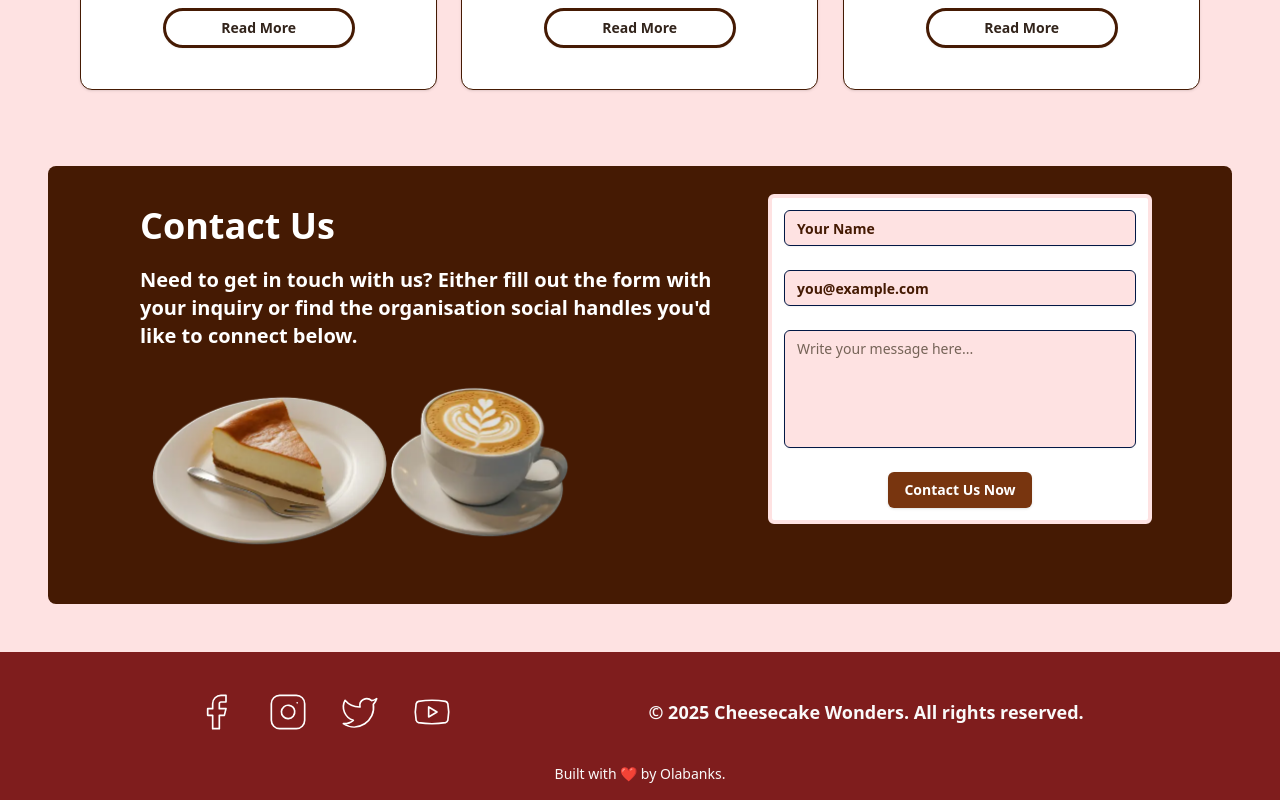
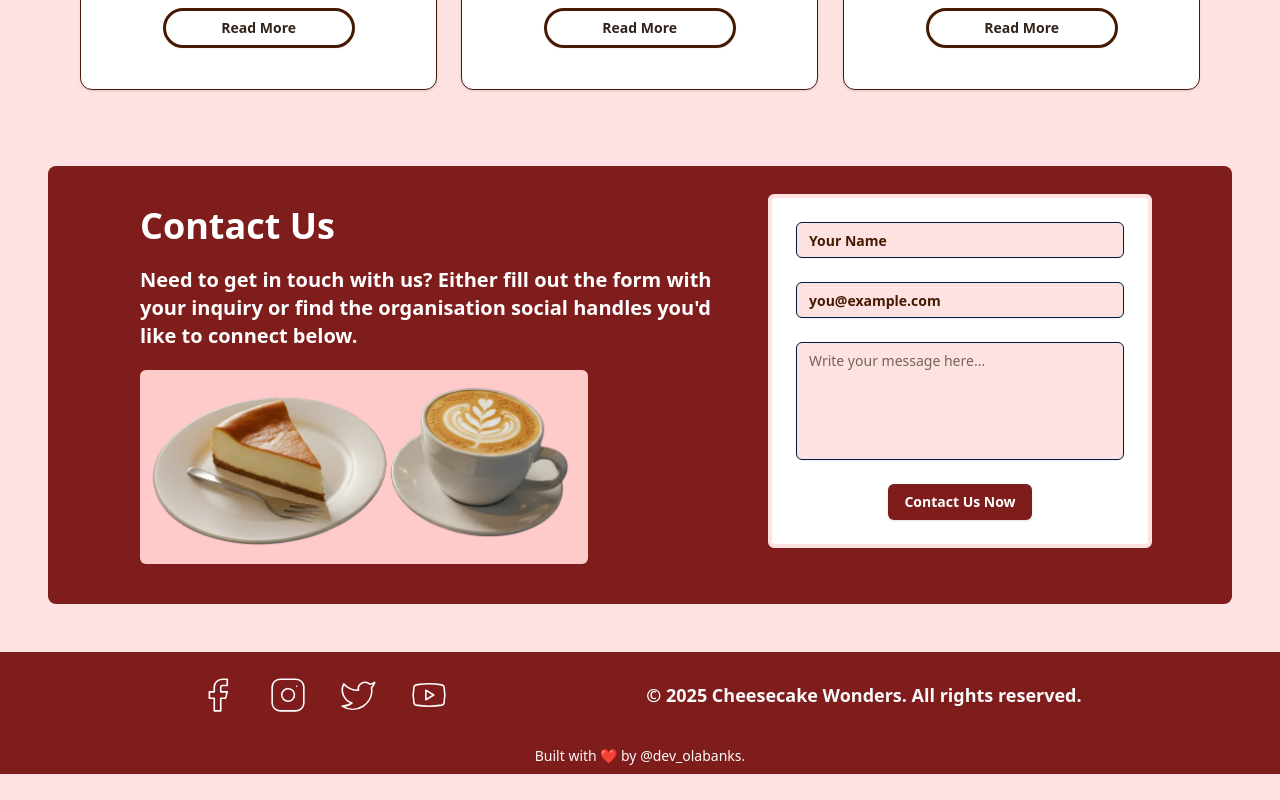
Before and after one commit to BANKOLEDO/cheesecake-wonders, a Next.js app: page / in a window 1280 px wide. Shown: the part 3130-3930 px from the top of the page. After the commit the page ends 3904 px from the top, so only its background shows below. Built offline with nearby package versions, Linux system fonts and the light colour scheme.

Commit message:
fixed styling

```diff
--- a/src/app/globals.css
+++ b/src/app/globals.css
@@ -105,7 +105,7 @@ a {
   }
 
   .icon-width {
-    @apply w-[2.2rem] xsm:w-[2.5rem]
+    @apply w-[2.2rem] xsm:w-[2.4rem]
   }
 
   .image-responsive {
--- a/src/components/layout/Footer.jsx
+++ b/src/components/layout/Footer.jsx
@@ -1,7 +1,7 @@
 
 export default function Footer() {
   return (
-    <footer className="w-full flex bg-red-900 flex-col space-y-2 text-primary-foreground py-4">
+    <footer className="w-full flex bg-red-900 flex-col space-y-2 text-primary-foreground pb-2">
         <div className="w-full flex flex-col lg:flex-row lg:justify-evenly items-center space-y-6 lg:space-y-0 text-primary-foreground py-6">
           <ul className="flex flex-row items-center justify-center gap-8">
             <li>
@@ -21,7 +21,7 @@ export default function Footer() {
             <p className="text-xs xsm:text-sm md:text-lg">© 2025 Cheesecake Wonders. All rights reserved.</p>
         </div>
       </div>
-      <p className="text-xs md:text-sm text-center mt-2 lg:mt-0">Built with &#10084; by Olabanks.</p>
+      <p className="text-xs md:text-sm text-center mt-2 lg:mt-0">Built with &#10084; by <a href="https://x.com/dev_olabanks" target="blank">@dev_olabanks</a>.</p>
     </footer>
   );
 }
--- a/src/components/sections/ContactSection.jsx
+++ b/src/components/sections/ContactSection.jsx
@@ -9,7 +9,7 @@ export default function ContactSection() {
   return (
     <motion.section
       id="contact"
-      className="scroll-mt-20 bg-primary px-6 sm:px-6 md:px-10 lg:px-20 text-center py-7 flex flex-col md:flex-row justify-center items-center gap-3 md:items-start md:justify-center mx-5 sm:mx-8 md:mx-10 xl:mx-12 2xl:mx-auto lg:justify-evenly rounded-lg"
+      className="scroll-mt-20 bg-red-900 px-6 sm:px-6 md:px-10 lg:px-20 text-center py-7 flex flex-col md:flex-row justify-center items-center gap-3 md:items-start md:justify-center mx-5 sm:mx-8 md:mx-10 xl:mx-12 2xl:mx-auto lg:justify-evenly rounded-lg"
       initial={{ opacity: 0, y: 50 }}
       whileInView={{ opacity: 1, y: 0 }}
       transition={{ duration: 1, ease: "easeOut" }}
@@ -34,17 +34,17 @@ export default function ContactSection() {
         <img
           src="/images/contact-cheesecake.webp"
           alt="Contact Cheesecake"
-          className="hidden md:flex w-full max-w-md mb-6 md:mb-0"
+          className="hidden md:flex w-full bg-red-200 rounded-md max-w-md mb-6 md:mb-0"
         />
       </motion.div>
 
       {/* Right Form */}
       <motion.form
-        className="w-full bg-card max-w-sm mx-auto xl:mx-0 p-3 grid gap-6 border-4 border-background rounded-md"
+        className="w-full bg-card max-w-sm mx-auto xl:mx-0 p-6 grid gap-6 border-4 border-background rounded-md"
         initial={{ opacity: 0, x: 50 }}
         whileInView={{ opacity: 1, x: 0 }}
         transition={{ duration: 1, ease: "easeOut", delay: 0.4 }}
-        viewport={{ once: false, amount: 0.2 }} // 👈 repeats as well
+        viewport={{ once: false, amount: 0.2 }} // repeats
       >
         {/* Name */}
         <div className="flex flex-col">
@@ -79,7 +79,7 @@ export default function ContactSection() {
         {/* Submit */}
         <Button
           type="submit"
-          className="bg-amber-900 text-white hover:bg-amber-800 w-full sm:w-auto mx-auto"
+          className="bg-red-900 text-white hover:bg-red-800 w-full sm:w-auto mx-auto"
         >
           Contact Us Now
         </Button>
```
Also changed, not shown: 1 other file (tests, documents, lock files or other folders).
